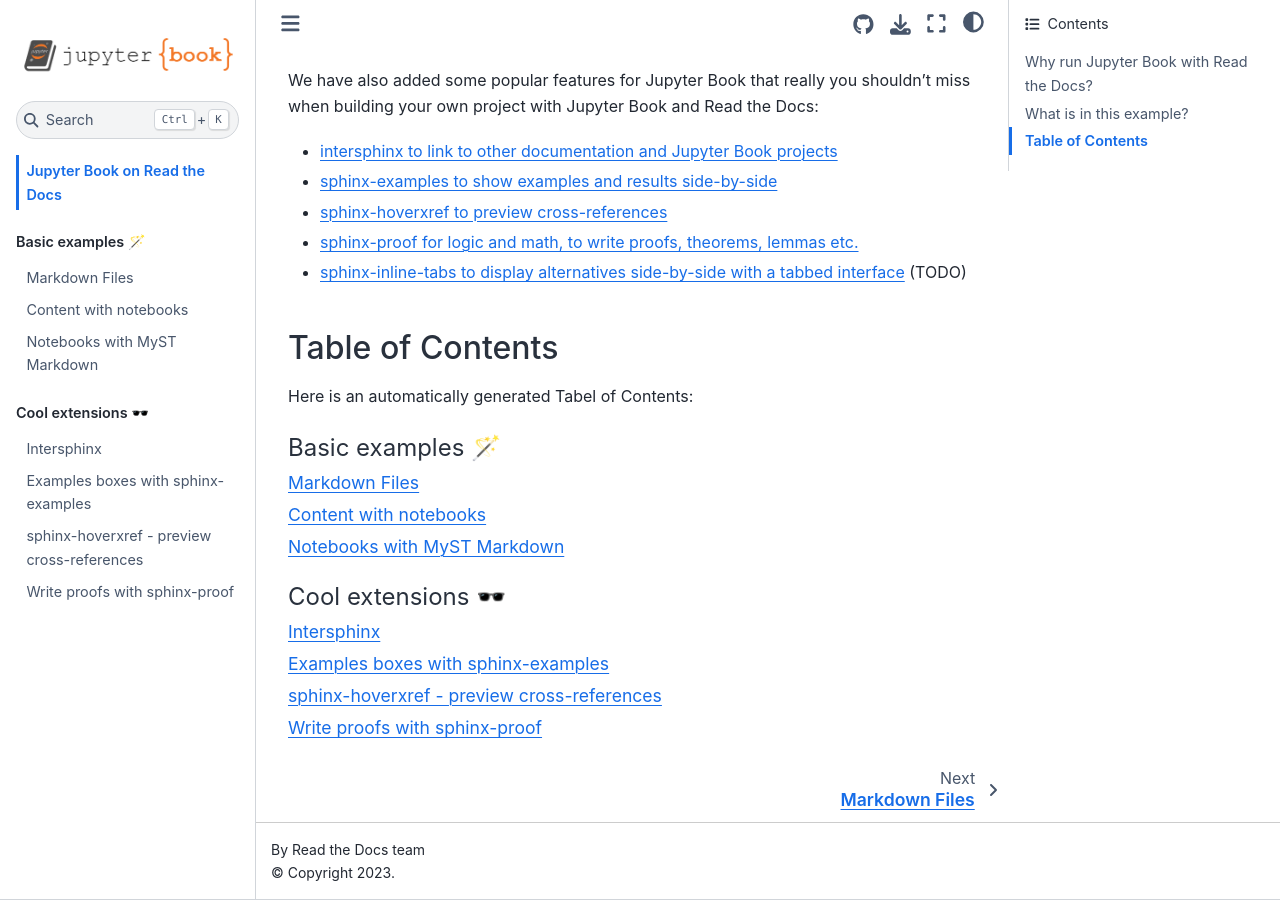
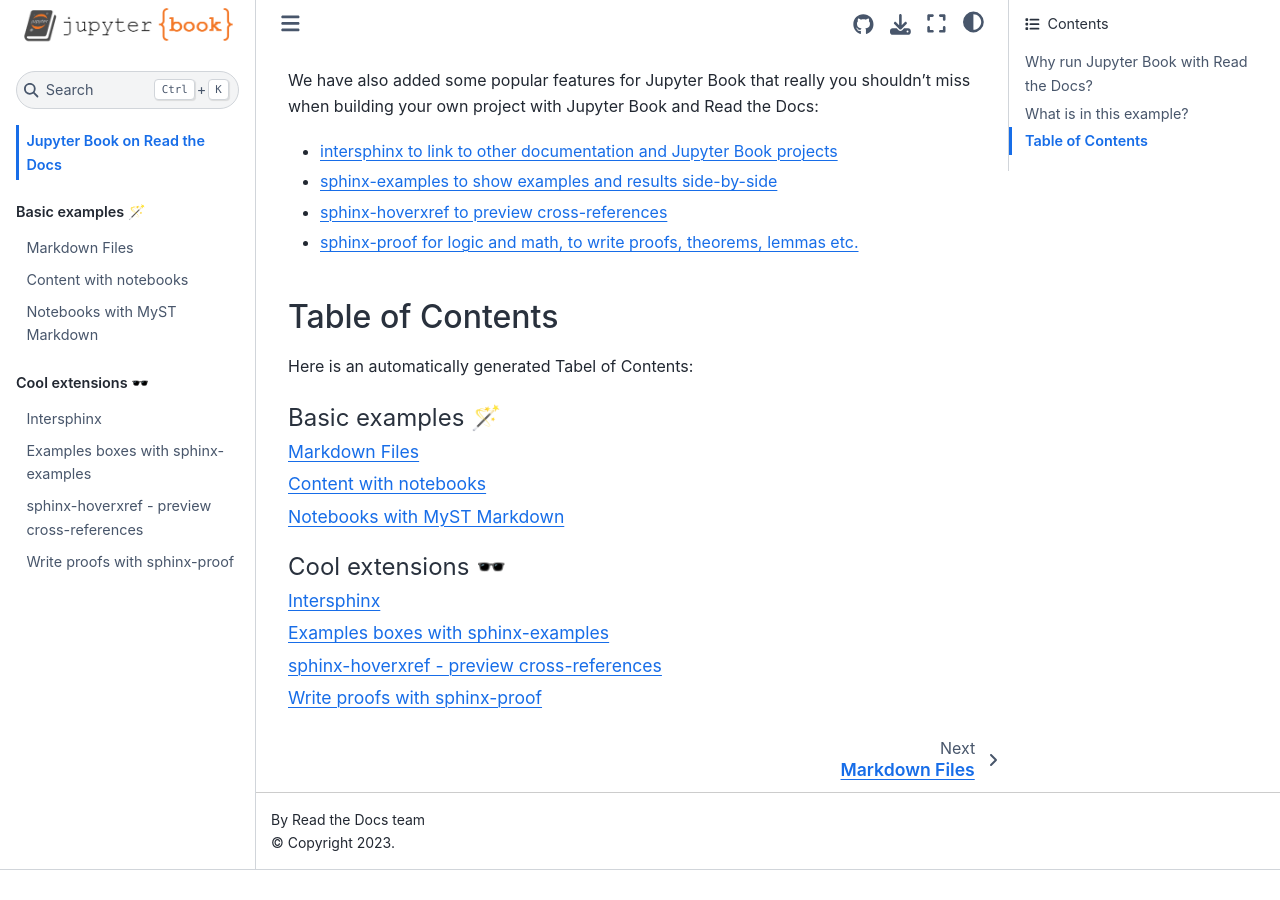
Before and after one commit to readthedocs-examples/example-jupyter-book, a Jupyter Book: the page built from docs/intro.md, in a window 1280 px wide and 900 px high, scrolled down 960 px. Built offline with Jupyter Book 1.0.4 settings and Sphinx 7.4.7 and the Sphinx Book theme 1.1.4, drawn with Linux system fonts in a browser that asks for light colours; after the commit the page ends 1830 px from its top, so only the background shows below that.

Commit message:
Remove inline tabs from intro list

```diff
--- a/docs/intro.md
+++ b/docs/intro.md
@@ -34,7 +34,6 @@ We have also added some popular features for Jupyter Book that really you should
 * [sphinx-examples to show examples and results side-by-side](/sphinx-examples)
 * [sphinx-hoverxref to preview cross-references](/sphinx-hoverxref)
 * [sphinx-proof for logic and math, to write proofs, theorems, lemmas etc.](/sphinx-proof)
-* [sphinx-inline-tabs to display alternatives side-by-side with a tabbed interface](/sphinx-hoverxref) (TODO)
 
 
 ## Table of Contents
```
